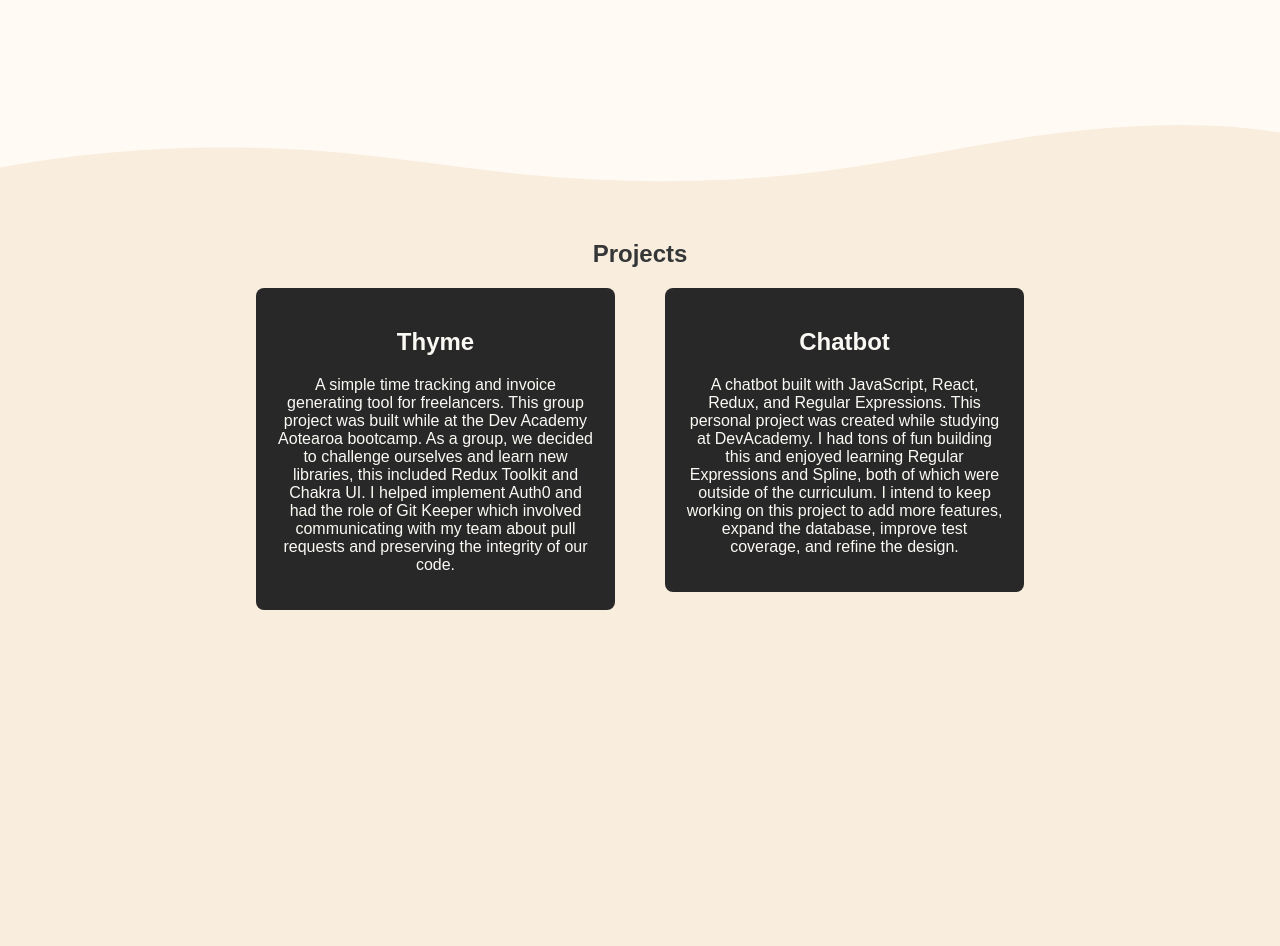
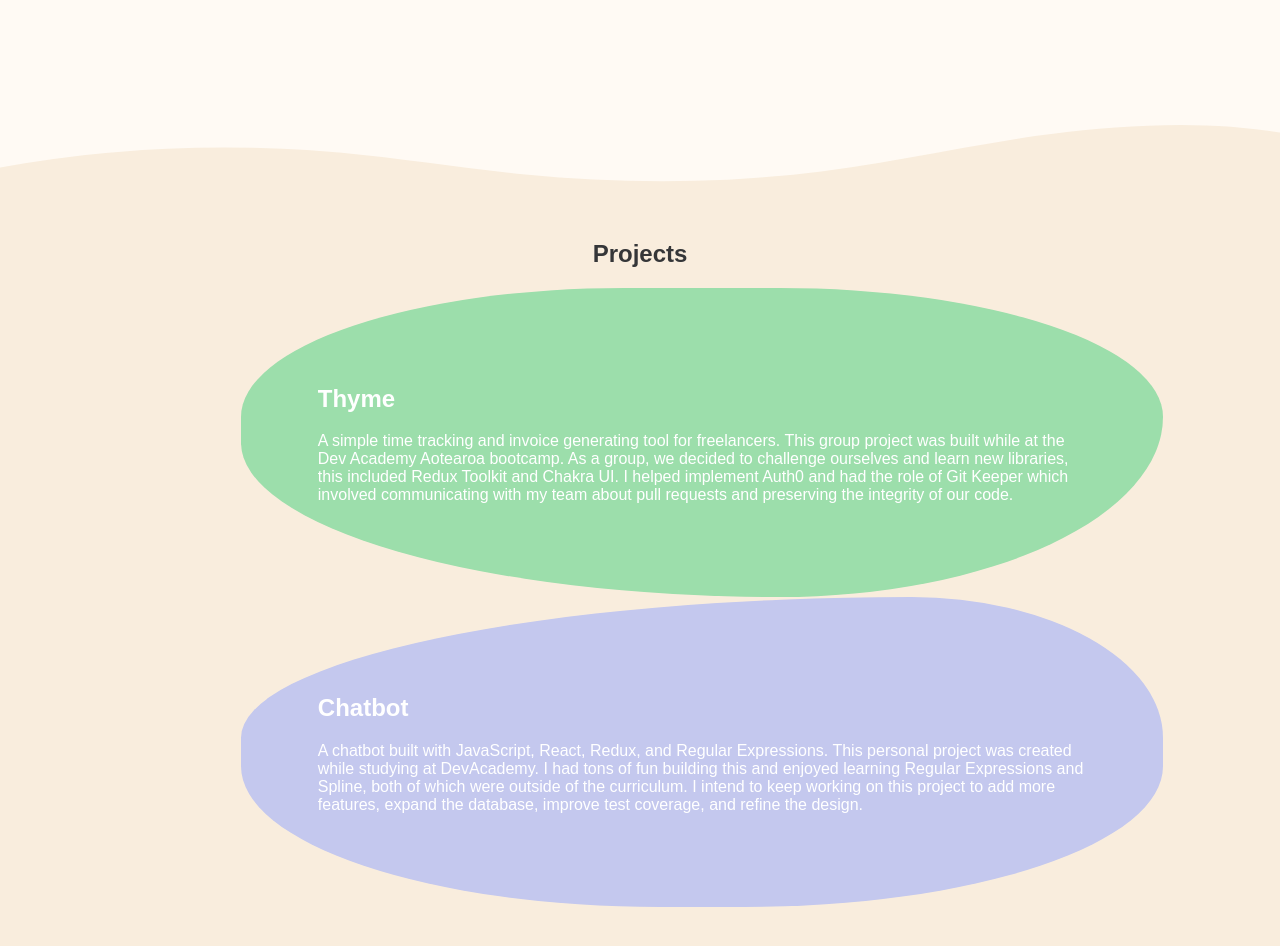
Before and after one commit to nicole-ferma/nicole-ferma.github.io, a plain HTML site: page index.html in a window 1280 px wide. Shown: the part 1080-2026 px from the top of the page. Before the commit the page ends 1800 px from the top, so only its background shows below. Drawn offline with Linux system fonts and the light colour scheme; a web font is replaced by a local one.

Commit message:
wip project cards

```diff
--- a/index.html
+++ b/index.html
@@ -45,9 +45,9 @@
       </svg>
     </div>
     <h1>Projects</h1>
-    <div class="grid">
+    <div class="projects">
       <a href="https://thymeismoney.herokuapp.com/" target="_blank">
-        <div class="grid-item">
+        <div class="project-1">
           <h2>Thyme</h2>
           <p>
             A simple time tracking and invoice generating tool for freelancers. This group project was built while at the Dev Academy Aotearoa bootcamp.
@@ -57,7 +57,7 @@
         </div>
       </a>
       <a href="https://words-woven-together.herokuapp.com/" target="_blank">
-        <div class="grid-item">
+        <div class="project-2">
           <h2>Chatbot</h2>
           <p>
             A chatbot built with JavaScript, React, Redux, and Regular Expressions.  This personal project was created while studying at DevAcademy.  I had tons of fun building
--- a/styles/main.css
+++ b/styles/main.css
@@ -113,3 +113,34 @@ a {
 .logo {
   max-width: 80px;
 }
+
+.project-1,
+.project-2 {
+  color: #fff;
+  padding: 10%;
+  width: 100%;
+  height: 100%;
+  margin: 0 -15px;
+}
+
+.project-1 {
+  background: #9cdeab;
+  border-radius: 50% 50% 50% 70%/50% 50% 70% 60%;
+}
+
+.project-2 {
+  background: #c4c8ee;
+  border-radius: 80% 30% 50% 50%/50%;
+}
+
+.projects {
+  display: flex;
+  justify-content: center;
+  background: #F9EDDD;
+}
+
+@media (max-width: 1500px) {
+  .projects {
+    flex-direction: column;
+  }
+}
```
